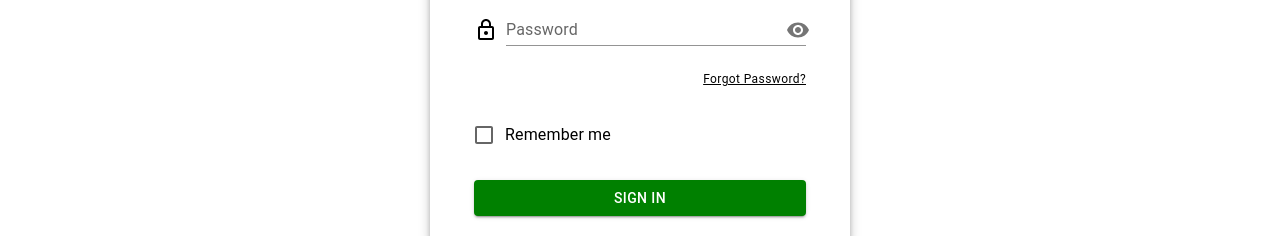
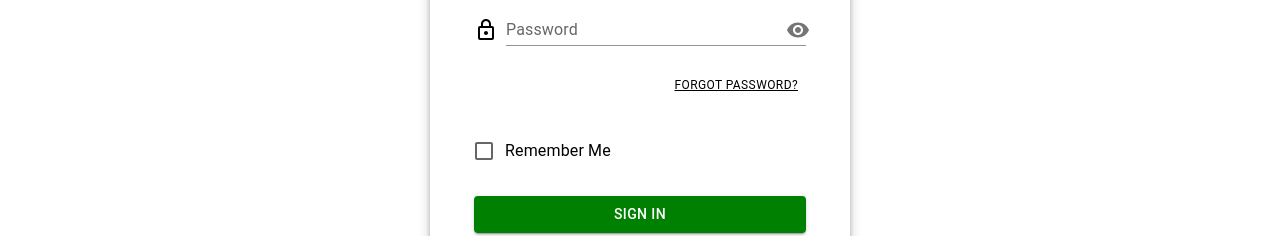
Before and after one commit to felixli1998/FYP-24_DCS__CodeAbility-Crew_EcoYah, a React (Create React App) app in the folder client/: page /sign-in in a window 1280 px wide. Shown: the part 459-695 px from the top of the page. Built offline with nearby package versions, Linux system fonts and the light colour scheme; no server answers.

Commit message:
feat: added forgot password as a button link

```diff
--- a/client/src/pages/SignIn.tsx
+++ b/client/src/pages/SignIn.tsx
@@ -1,6 +1,6 @@
 import { useState, useEffect } from "react";
 import "../styles/App.css";
-import { Box, Alert, Stack, Typography, Link } from '@mui/material';
+import { Box, Alert, Stack, Button, Typography, Link } from '@mui/material';
 import logo from "../assets/EcoYah.png";
 import TextFields from "../components/TextFields";
 import Checkboxes from "../components/CheckBox";
@@ -12,7 +12,7 @@ export default function SignIn() {
 
     const BACKEND_URL = process.env.REACT_APP_BACKEND_URL;
 
-    const rmbSignIn: string[] = [ "Remember me" ];
+    const rmbSignIn: string[] = [ "Remember Me" ];
     const [validateForm, setValidateForm] = useState(false);
     const [currEmail, setCurrEmail] = useState(localStorage.getItem("ecoyah-email") || "");
     const [currPassword, setCurrPassword] = useState(localStorage.getItem("ecoyah-password") || "");
@@ -122,7 +122,9 @@ export default function SignIn() {
                     <hr></hr>
                     <TextFields label="Email" type="email" form="sign in" validate={validateForm} data={handleData} error={emailExists} current={currEmail}></TextFields>
                     <TextFields label="Password" type="password" form="sign in" validate={validateForm} data={handleData} error={isPasswordCorrect} current={currPassword}></TextFields>
-                    <Typography sx={{textDecoration: 'underline'}} align="right" variant="caption" gutterBottom>Forgot Password?</Typography>
+                    <Button disableRipple color="secondary" variant="text" sx={{ justifyContent: "flex-end", '&:hover': { background: "none" } }}>
+                        <Typography sx={{textDecoration: 'underline'}} variant="caption" gutterBottom>Forgot Password?</Typography>
+                    </Button>
                     <Checkboxes label={rmbSignIn} type="remember me" text="none" isChecked={handleRmbMe}></Checkboxes>
                     <LongButtons label="Sign In" clickStatus={handleClickStatus}></LongButtons>
                 </Stack>
```
